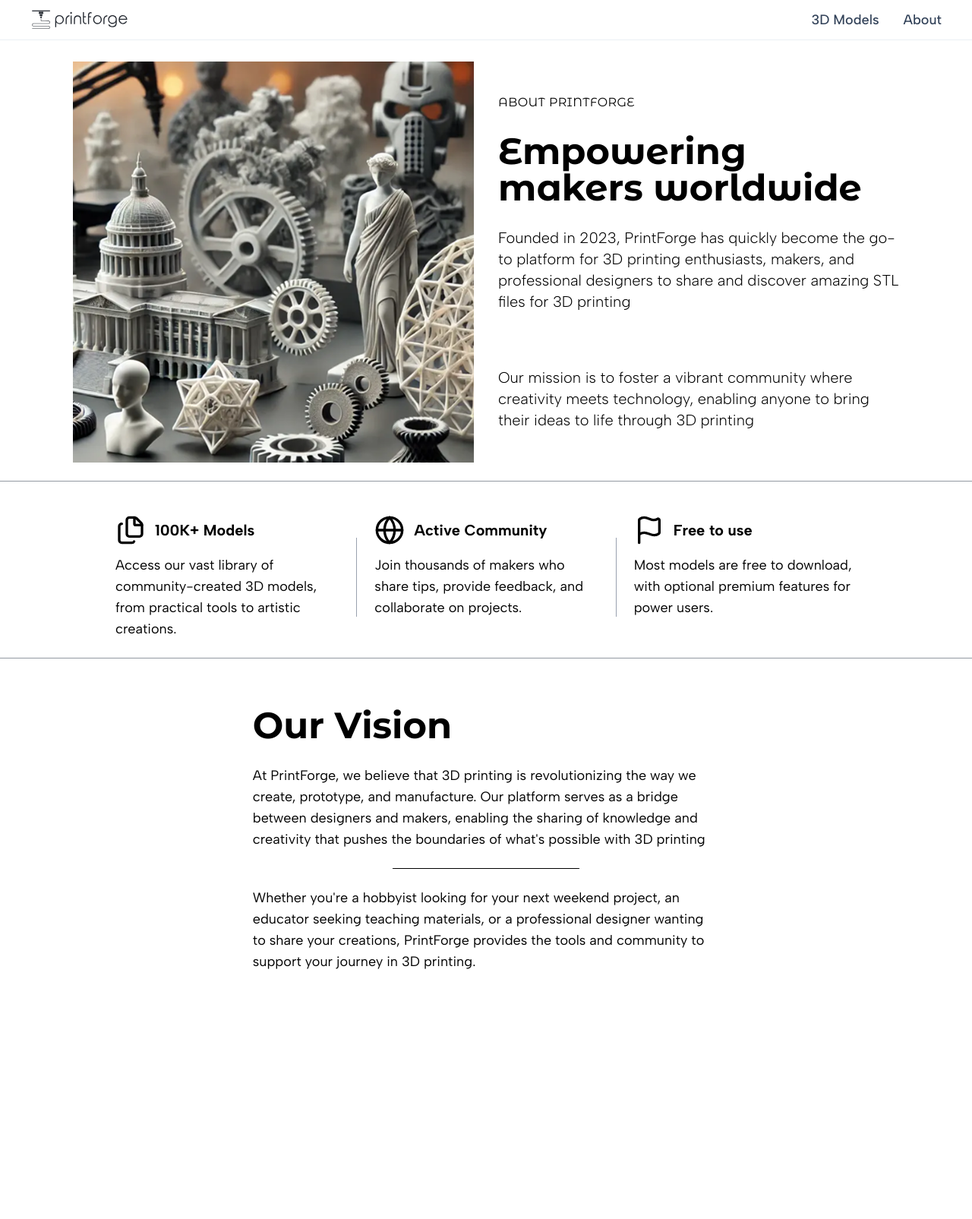
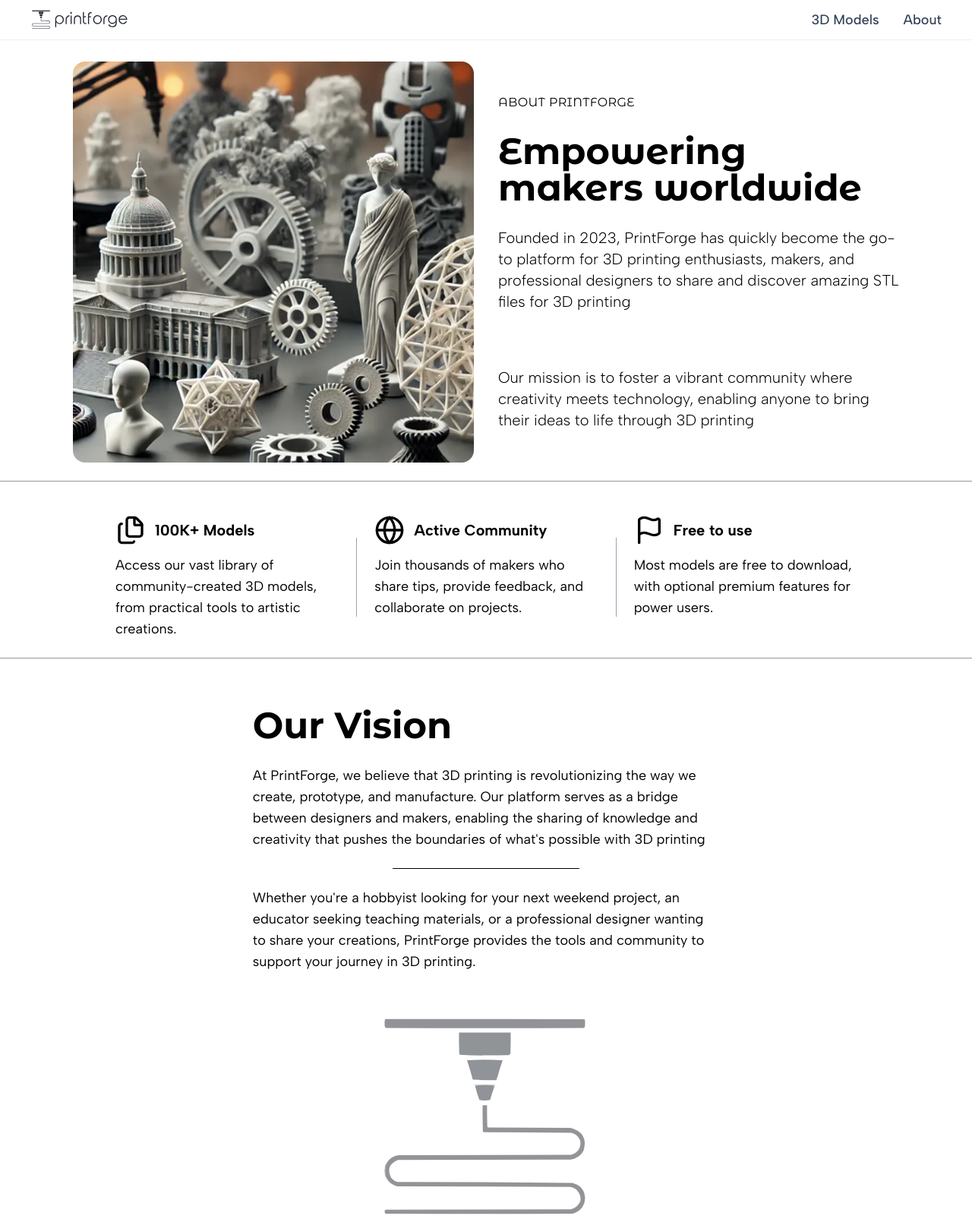
Before and after one commit to Kirubel-Te/Next3DProject, a Next.js app: page /about in a window 1280 px wide. Shown: the whole page at 76% size. Before the commit the page ends 1328 px from the top, so only its background shows below. Built offline with nearby package versions, Linux system fonts and the light colour scheme; a web font is replaced by a local one.

Commit message:
water mark added

```diff
--- a/app/about/page.tsx
+++ b/app/about/page.tsx
@@ -6,11 +6,11 @@ const page = () => {
   return (
     <section>
         <div className='mt-7 w-[85%] mx-auto grid grid-cols-1 md:grid-cols-2 gap-8'>
-            <div className='flex justify-center'>
+            <div className='flex justify-center rounded-xl'>
                 <Image
                 src="/hero-image 1.png"
                 alt="About Us"
-              className='w-full h-auto'
+              className='w-full h-auto rounded-2xl'
               width={800}
               height={300}
               sizes="100vw"
@@ -59,6 +59,15 @@ const page = () => {
             <br/>
             <p className='text-sm sm:text-base md:text-lg'>Whether you're a hobbyist looking for your next weekend project, an educator seeking teaching materials, or a professional designer wanting to share your creations, PrintForge provides the tools and community to support your journey in 3D printing.</p>
         </div>
+        <div className='water-mark-div'>
+            <Image
+                src='/printforge-logo-icon.svg'
+                alt='PrintForge Logo'
+                width={320}
+                height={320}
+                className='mx-auto font-extralight opacity-50'
+            />
+        </div>
     </section>
 
   )
```
